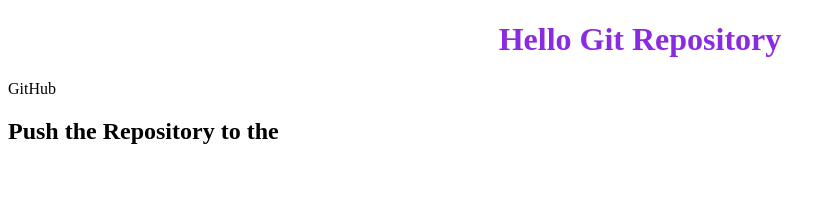
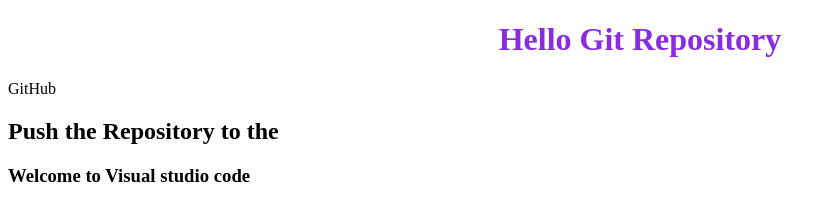
Before and after one commit to husna-zalakhan/my-awesome-project, a plain HTML site: page index.html in a window 1280 px wide. Shown: the whole page, without its empty margins (0-836 px from the left). Drawn offline with Linux system fonts and the light colour scheme.

Commit message:
added h3

```diff
--- a/index.html
+++ b/index.html
@@ -10,6 +10,7 @@
     <h1>Hello Git Repository</h1>
     GitHub
     <h2>Push the Repository to the</h2>
+    <h3>Welcome to Visual studio code</h3>
 
     <script src="index.js"></script>
   </body>
```
